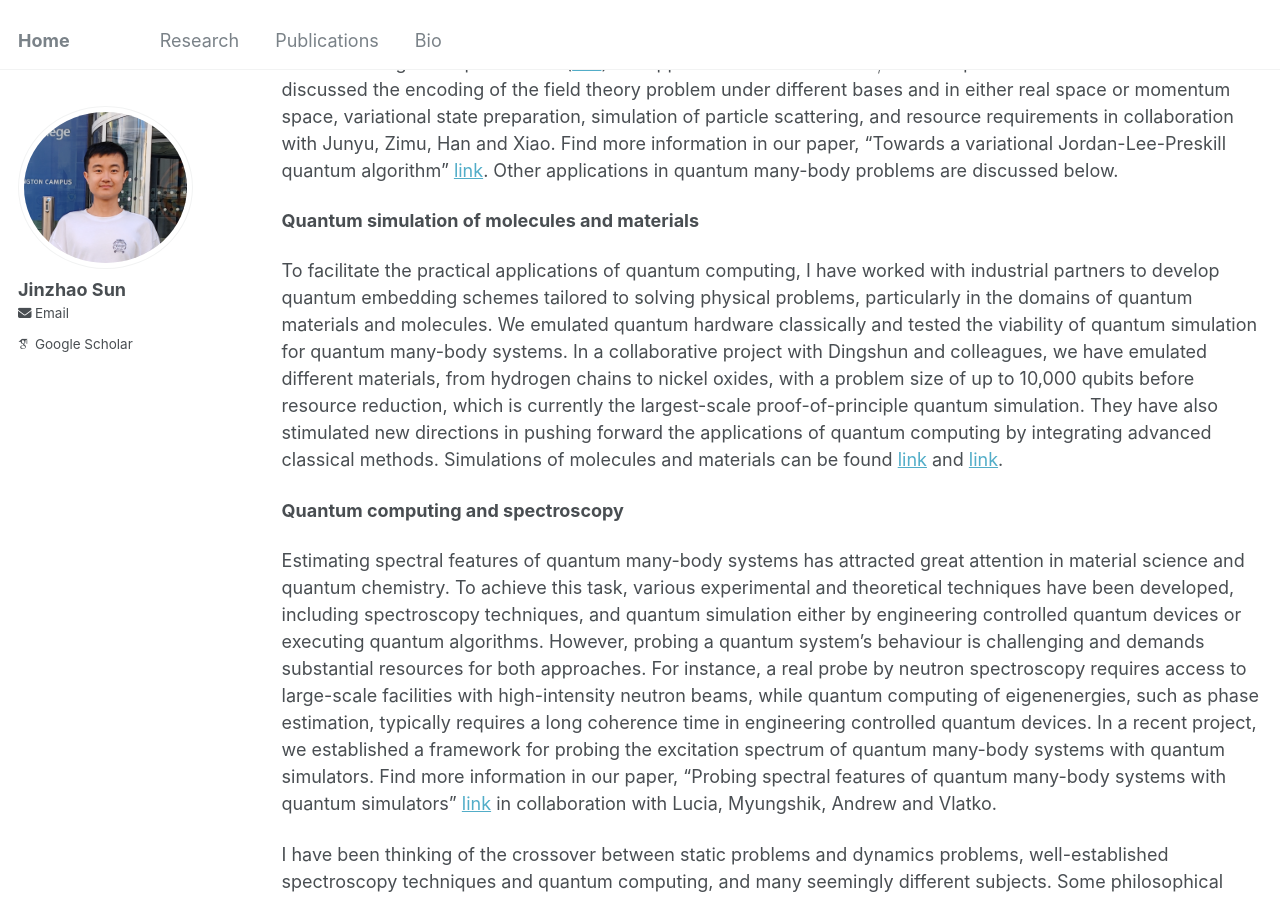
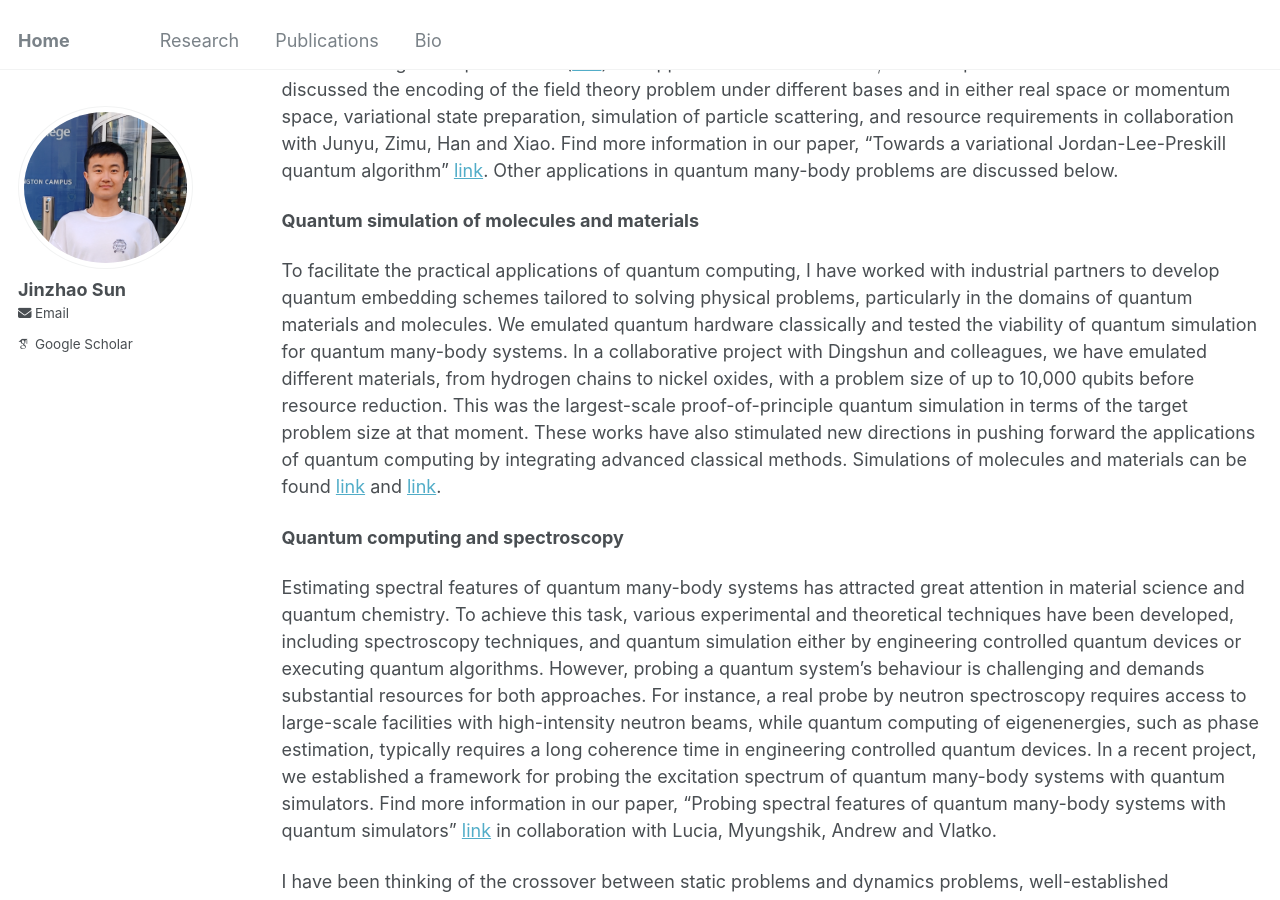
Before and after one commit to jinzhao-sun/jinzhao-sun.github.io, a Jekyll site: the page built from _pages/research.md, in a window 1280 px wide and 900 px high, scrolled down 2420 px. Built offline with Jekyll 4.4.1, drawn with Linux system fonts in a browser that asks for light colours; some web fonts are replaced.

Commit message:
Update research.md

```diff
--- a/_pages/research.md
+++ b/_pages/research.md
@@ -50,7 +50,7 @@ My collaborators and I have been extensively working on hybrid quantum-classical
 
 **Quantum simulation of molecules and materials**
 
-To facilitate the practical applications of quantum computing, I have worked with industrial partners to develop quantum embedding schemes tailored to solving physical problems, particularly in the domains of quantum materials and molecules. We emulated quantum hardware classically and tested the viability of quantum simulation for quantum many-body systems. In a collaborative project with Dingshun and colleagues, we have emulated different materials, from hydrogen chains to nickel oxides, with a problem size of up to 10,000 qubits before resource reduction, which is currently the largest-scale proof-of-principle quantum simulation. They have also stimulated new directions in pushing forward the applications of quantum computing by integrating advanced classical methods. Simulations of molecules and materials can be found [link](https://pubs.rsc.org/en/content/articlehtml/2022/sc/d2sc01492k) and [link](https://www.nature.com/articles/s41524-023-01045-0).
+To facilitate the practical applications of quantum computing, I have worked with industrial partners to develop quantum embedding schemes tailored to solving physical problems, particularly in the domains of quantum materials and molecules. We emulated quantum hardware classically and tested the viability of quantum simulation for quantum many-body systems. In a collaborative project with Dingshun and colleagues, we have emulated different materials, from hydrogen chains to nickel oxides, with a problem size of up to 10,000 qubits before resource reduction. This was the largest-scale proof-of-principle quantum simulation in terms of the target problem size at that moment. These works have also stimulated new directions in pushing forward the applications of quantum computing by integrating advanced classical methods. Simulations of molecules and materials can be found [link](https://pubs.rsc.org/en/content/articlehtml/2022/sc/d2sc01492k) and [link](https://www.nature.com/articles/s41524-023-01045-0).
 
 
 **Quantum computing and spectroscopy**
@@ -78,7 +78,7 @@ The application of quantum computing to computational chemistry faces various ex
 
 The protocol presents significant improvements in the circuit depth and running time, key metrics for chemistry simulation. Through systematic hardware enhancements and the integration of error mitigation techniques, we push forward the limit of quantum computational chemistry and successfully scale up the implementation of VQE with an optimised unitary coupled-cluster ansatz. We produced high-precision results of the ground-state energy for molecules with error suppression by around two orders of magnitude; remarkably, we achieved chemical accuracy for small molecules. Find more information in our paper, "Experimental quantum computational chemistry with optimised unitary coupled cluster ansatz" [link](https://www.nature.com/articles/s41567-024-02530-z).
 
-Apart from the circuit generation method developed in this work, fast quantum state measurement is crucial. This leverages the overlapped grouping method developed before. Find more information in our paper, "Experimental quantum state measurement with classical shadows" [link](https://journals.aps.org/prl/abstract/10.1103/PhysRevLett.127.200501), and "Overlapped grouping measurement: A unified framework for measuring quantum states" [link](https://quantum-journal.org/papers/q-2023-01-13-896/). Interestingly, the current advanced measurement schemes, like the classical shadow method and its variants (derandomised shadow and adaptive shadow), can be understood in the framework presented in the [paper](https://quantum-journal.org/papers/q-2023-01-13-896/) and [paper](https://journals.aps.org/prl/abstract/10.1103/PhysRevLett.127.200501)
+Apart from the circuit generation method developed in this work, fast quantum state measurement is crucial. This leverages the overlapped grouping method developed before. Find more information in our paper, "Experimental quantum state measurement with classical shadows" [link](https://journals.aps.org/prl/abstract/10.1103/PhysRevLett.127.200501), and "Overlapped grouping measurement: A unified framework for measuring quantum states" [link](https://quantum-journal.org/papers/q-2023-01-13-896/). Interestingly, the current advanced measurement schemes, like the classical shadow method and its variants (derandomised shadow and adaptive shadow), can be understood in the framework presented in the [paper](https://quantum-journal.org/papers/q-2023-01-13-896/) and [paper](https://journals.aps.org/prl/abstract/10.1103/PhysRevLett.127.200501).
 
 
 Quantum many-body phenomena
```
